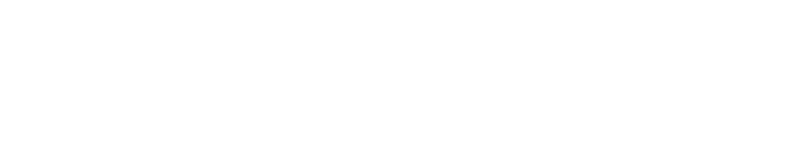
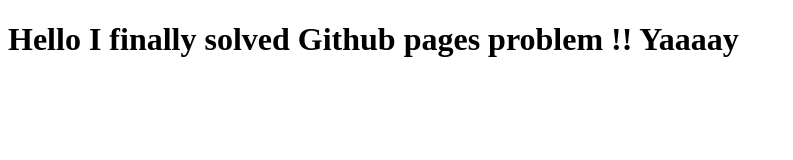
Before and after one commit to AbdoSZ/coursera-testing, a plain HTML site: page site/index.html in a window 1280 px wide. Shown: the whole page, without its empty margins (0-793 px from the left). Drawn offline with Linux system fonts and the light colour scheme.

Commit message:
finally solvd a problem

```diff
--- a/site/index.html
+++ b/site/index.html
@@ -5,5 +5,7 @@
     <meta name="viewport" content="width=device-width, initial-scale=1.0" />
     <title>Document</title>
   </head>
-  <body></body>
+  <body>
+    <h1>Hello I finally solved Github pages problem !! Yaaaay</h1>
+  </body>
 </html>
```
